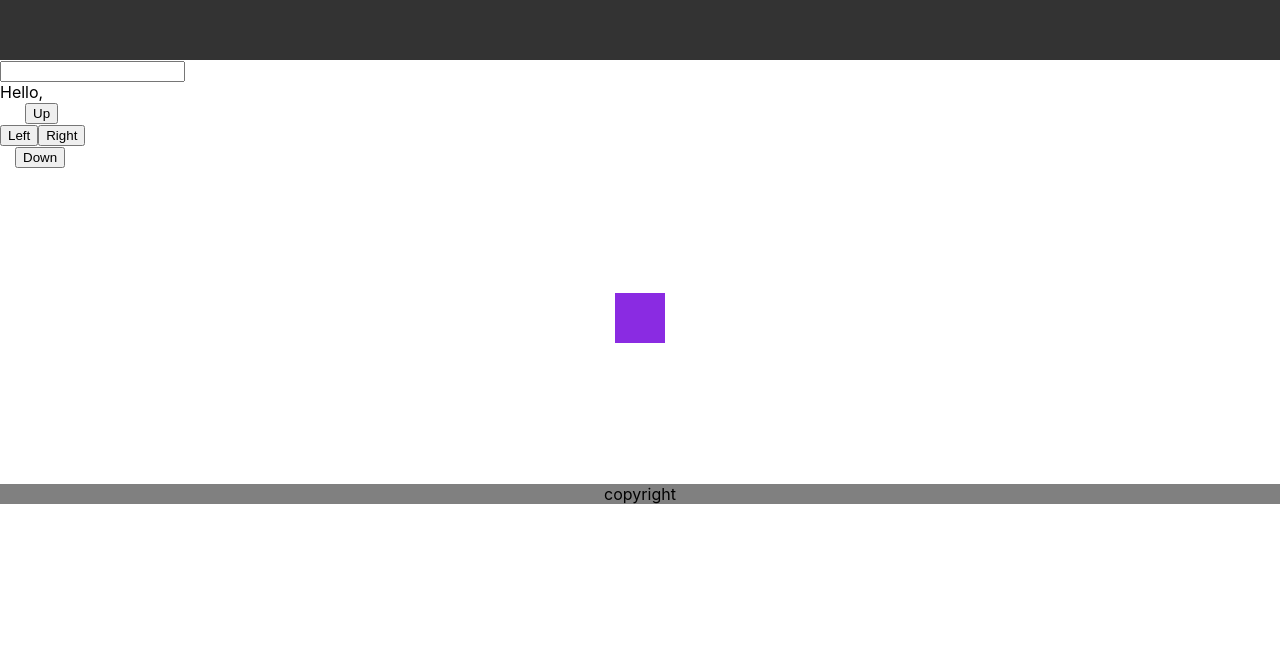
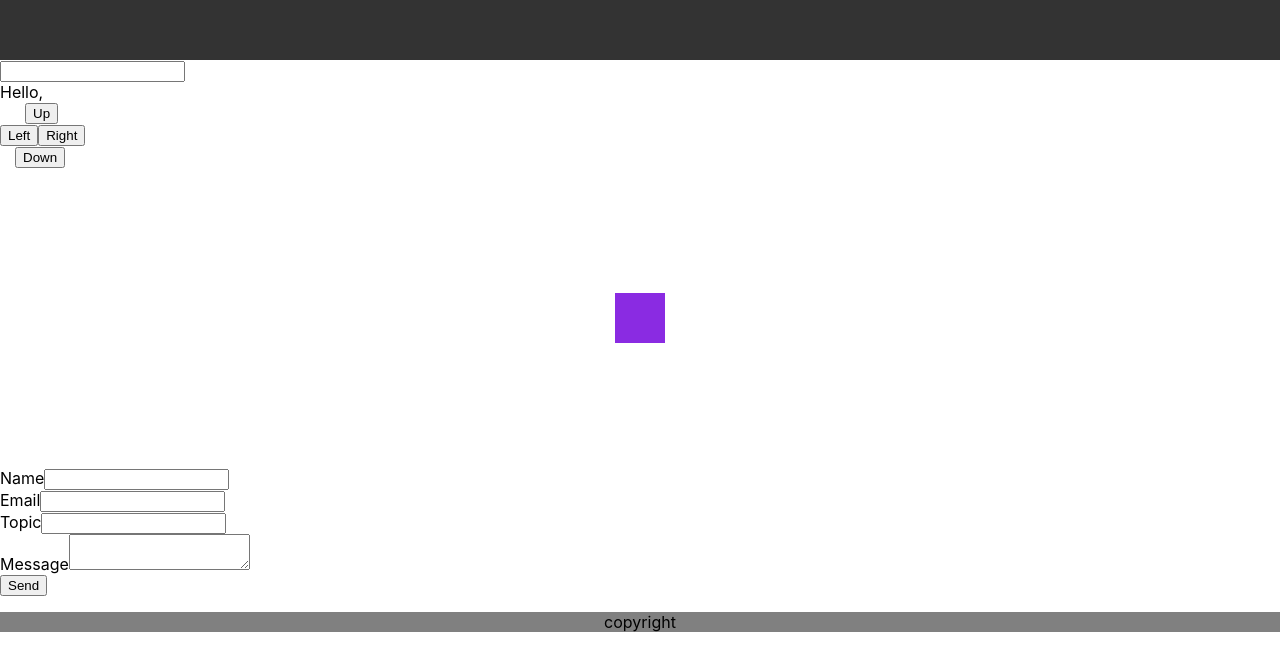
Before and after one commit to valensixx/react-homework-one, a React (Create React App) app: page / in a window 1280 px wide. Shown: the part 1284-1932 px from the top of the page. Before the commit the page ends 1804 px from the top, so only its background shows below. Built offline with nearby package versions, Linux system fonts and the light colour scheme.

Commit message:
consts and html structure

```diff
--- a/src/components/contact/ContactForm.js
+++ b/src/components/contact/ContactForm.js
@@ -1,7 +1,39 @@
 import React,{useState} from "react";
 
+/*
+create contact form with name( a must input, with at least 3 simbols),
+email(a must input), Topic (a must input - at least 10 simbols),
+message(text area, a must input) and a send button.
+*/
+
 export default function Contact(){
+    const [name, setName] = useState('');
+    const [email, setEmail] = useState('');
+    const [topic, setTopic] = useState('');
+    const [message, setMessage] = useState('');
     return(
-        <div></div>
+        <div>
+            <form>
+                <div>
+                    <label>Name</label>
+                    <input type = "text"></input>
+                </div>
+                <div>
+                    <label>Email</label>
+                    <input type = "text"></input>
+                </div>
+                <div>
+                    <label>Topic</label>
+                    <input type = "text"></input>
+                </div>
+                <div>
+                    <label>Message</label>
+                    <textarea></textarea>
+                </div>
+                <div>
+                    <button>Send</button>
+                </div>
+            </form>
+        </div>
     );
 };
```
